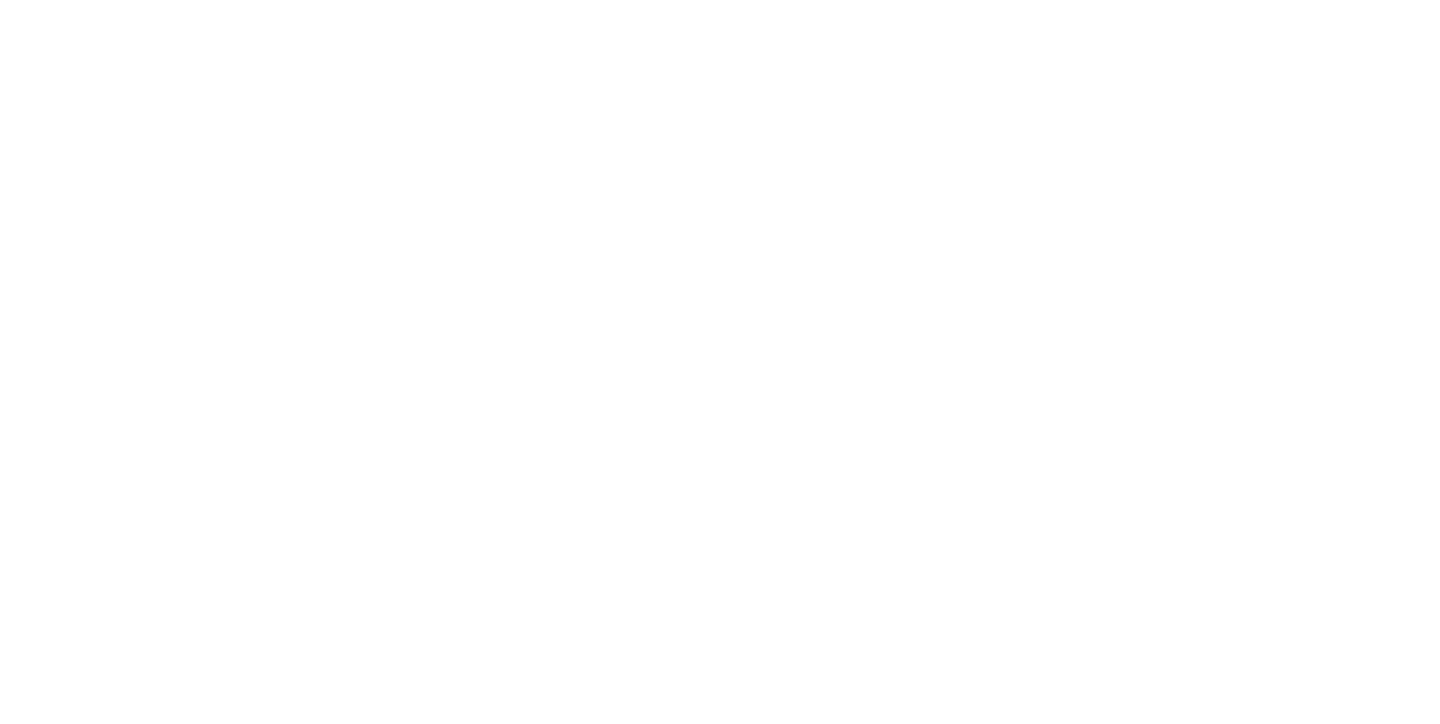
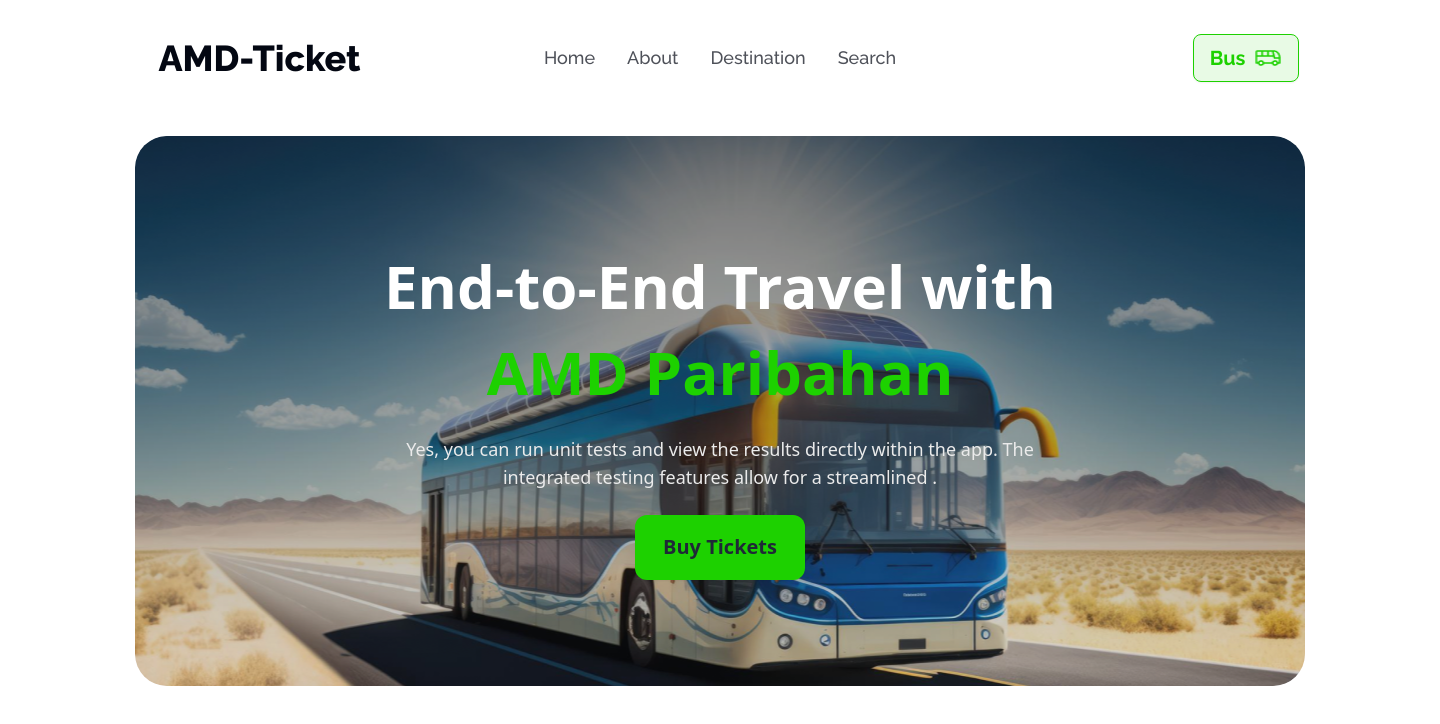
Before and after one commit to gopalbasak1/smart-ticket, a plain HTML site: page index.html in a window 1280 px wide. Shown: the whole page, 1440 px wide, since content can reach past the window. Drawn offline with nearby package versions, Linux system fonts and the light colour scheme.

Commit message:
complete navbar and banner section

```diff
--- a/index.html
+++ b/index.html
@@ -27,7 +27,54 @@
     </style>
 
 </head>
-<body>
+<body class="w-[1440px] mx-auto">
+
+    <!-- Navbar -->
+    <section class="raleway mt-5">
+        <header class="w-[1173px] mx-auto">
+            <div class="navbar bg-base-100">
+                <div class="navbar-start">
+                  <div class="dropdown">
+                    <div tabindex="0" role="button" class="btn btn-ghost lg:hidden">
+                      <svg xmlns="http://www.w3.org/2000/svg" class="h-5 w-5" fill="none" viewBox="0 0 24 24" stroke="currentColor"><path stroke-linecap="round" stroke-linejoin="round" stroke-width="2" d="M4 6h16M4 12h8m-8 6h16" /></svg>
+                    </div>
+                    <ul tabindex="0" class="menu menu-sm dropdown-content mt-3 z-[1] p-2 shadow bg-base-100 rounded-box w-52">
+                      <li><a>Home</a></li>
+                      <li><a>About</a></li>
+                      <li><a>Destination</a></li>
+                      <li><a>Search</a></li>
+                    </ul>
+                  </div>
+                  <a class="btn btn-ghost text-4xl font-extrabold text-[#030712]">AMD-Ticket</a>
+                </div>
+                <div class="navbar-center hidden lg:flex">
+                  <ul class="menu menu-horizontal px-1">
+                    <li class="text-lg font-medium  text-[#4e5159]"><a>Home</a></li>
+                    <li class="text-lg font-medium  text-[#4e5159]"><a>About</a></li>
+                    <li class="text-lg font-medium  text-[#4e5159]"><a>Destination</a></li>
+                    <li class="text-lg font-medium  text-[#4e5159]"><a>Search</a></li>
+                  </ul>
+                </div>
+                <div class="navbar-end">
+                  <button class="btn text-xl font-bold border-[#1dd100] text-[#1dd100] bg-[#e8fae5]">Bus <img class="w-7 h-6 text-xl font-bold mx-auto" src="images/bus-icon.png" alt=""></button>
+                </div>
+              </div>
+        </header>
+    </section>
+
+    <!-- Banner -->
+    <section class="w-[1173px] mx-auto my-10">
+        <div class="hero h-[550px] w-[1170px] mx-auto rounded-[32px]" style="background-image: url(images/banner.png);">
+            <div class="hero-overlay bg-opacity-15 rounded-[32px]"></div>
+            <div class="hero-content text-center text-neutral-content">
+              <div class="">
+                <h1 class="mb-5 text-6xl font-extrabold leading-[86px] w-[742px] mx-auto h-[172px]  text-[#fff]"> End-to-End Travel with <span class="text-[#1dd100]">AMD Paribahan</span></h1>
+                <p class="mb-5 w-[691px] h-[60px] mx-auto text-lg text-[#ebebeb]">Yes, you can run unit tests and view the results directly within the app. The integrated testing features allow for a streamlined .</p>
+                <button class="btn rounded-xl border-none w-[170px] h-[65px] bg-[#1dd100] text-xl font-bold">Buy Tickets</button>
+              </div>
+            </div>
+          </div>
+    </section>
 
 </body>
 </html>
```
